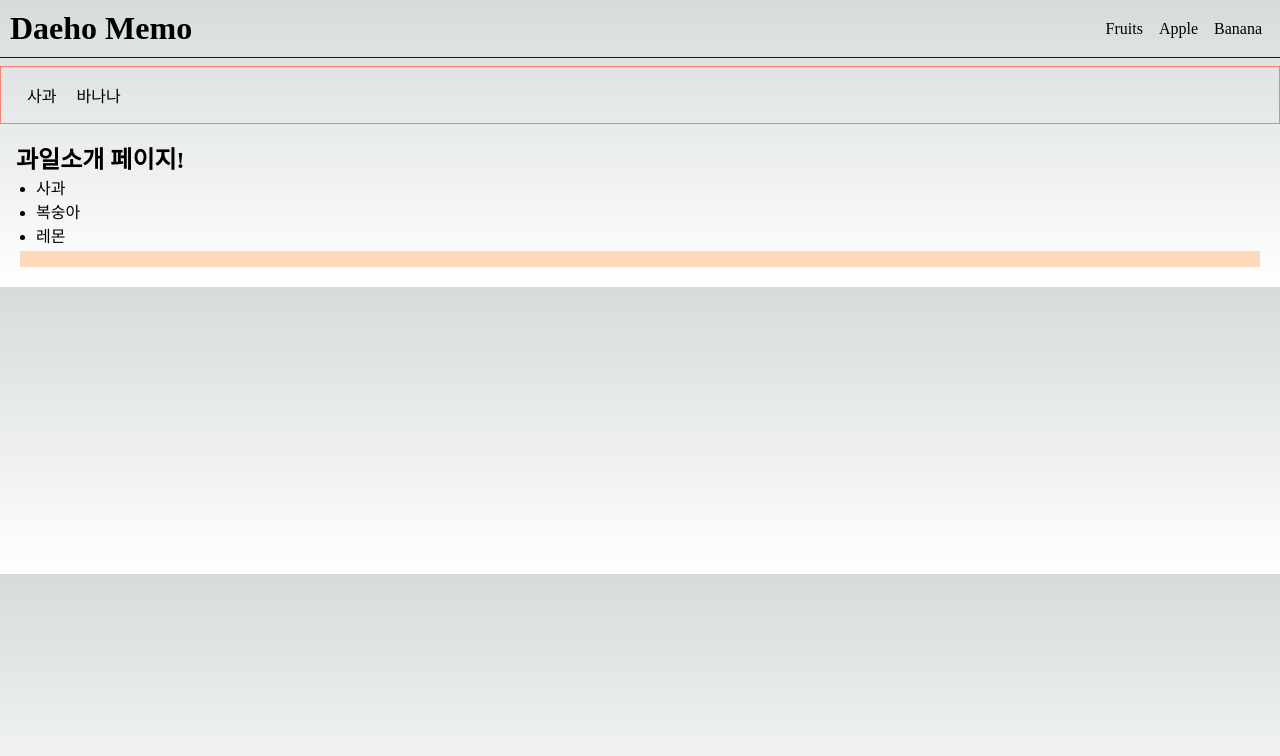
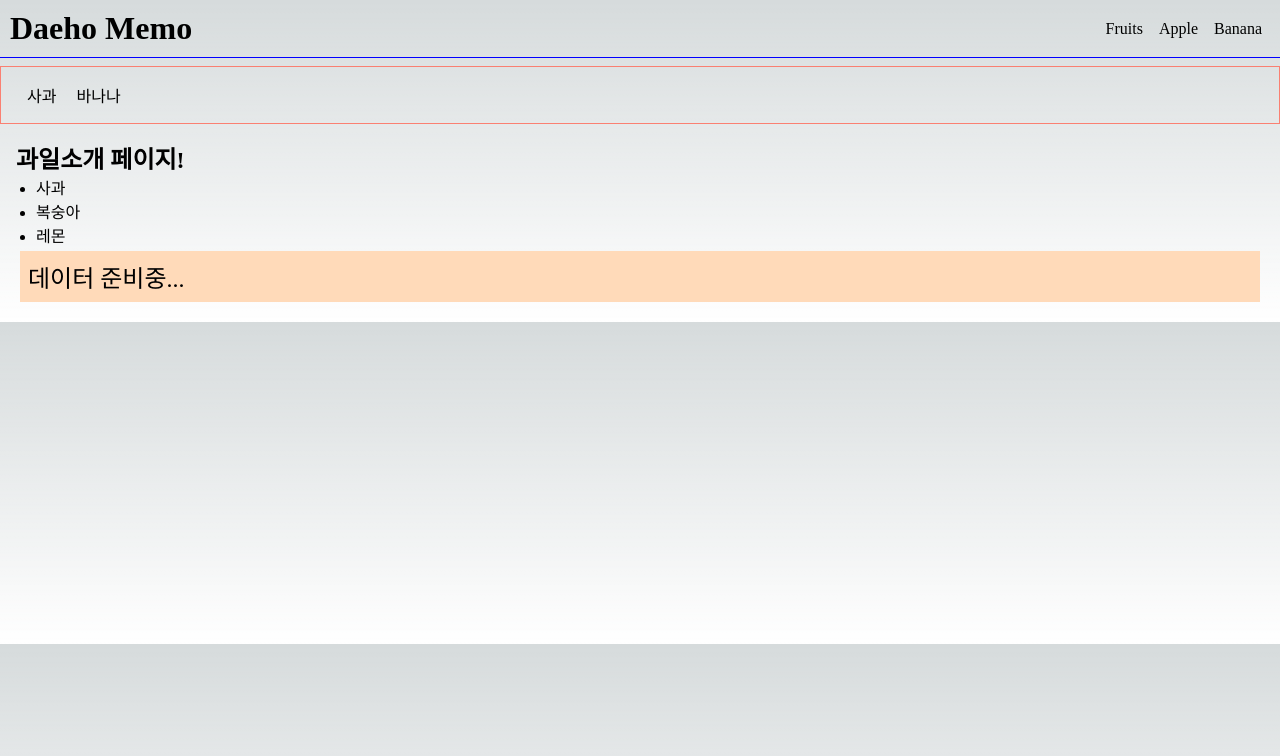
Before and after one commit to SimDaeHo/NextJs-Study, a Next.js app: page /fruits in a window 1280 px wide. Shown: the top 756 px of the page. Built offline with nearby package versions, Linux system fonts and the light colour scheme; no server answers.

Commit message:
정적 데이터 추가

```diff
--- a/src/components/Content.tsx
+++ b/src/components/Content.tsx
@@ -2,7 +2,7 @@
 import { useEffect, useState } from "react";
 import styles from "./Content.module.css";
 export default function Content() {
-  const [text, setText] = useState();
+  const [text, setText] = useState("데이터 준비중...");
   useEffect(() => {
     fetch("https://api.quotable.io/random")
       .then((res) => res.json())
```
